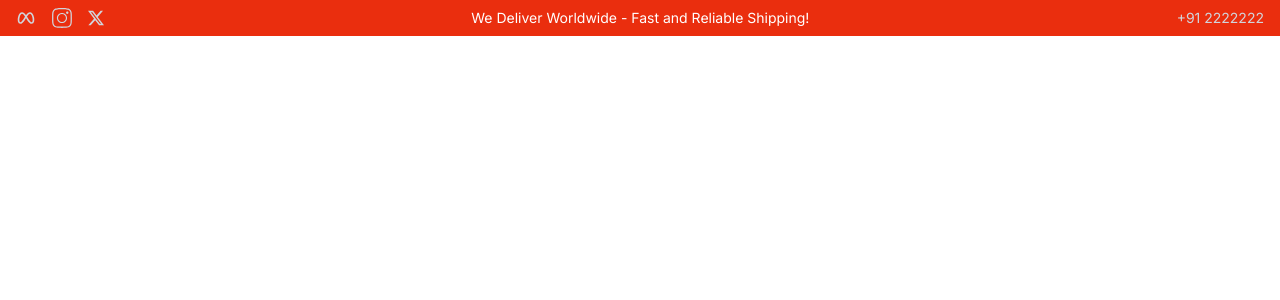
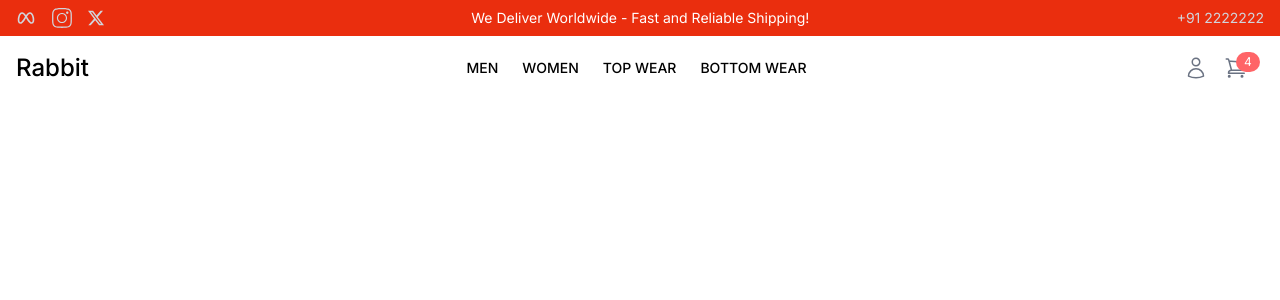
Before and after one commit to PriyanshPorwal999/E-commerce-Rabbit-, a React (Vite) app: page / in a window 1280 px wide. Shown: the top 300 px of the page. Built offline with nearby package versions, Linux system fonts and the light colour scheme.

Commit message:
Add Navbar in header section

```diff
--- a/src/components/Common/header.jsx
+++ b/src/components/Common/header.jsx
@@ -1,12 +1,14 @@
 import React from 'react'
 import TopBar from '../Layout/TopBar'
+import NavBar from './Navbar'
 
-const header = () => {
+const Header = () => {
   return (
     <div>
       <TopBar />
+      <NavBar />
     </div>
   )
 }
 
-export default header
+export default Header
```
